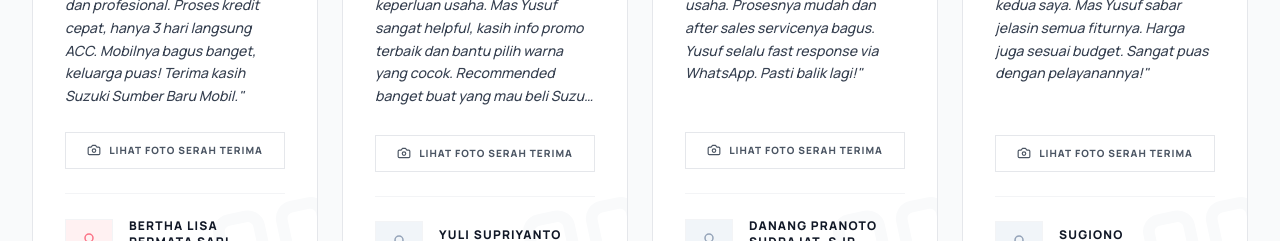
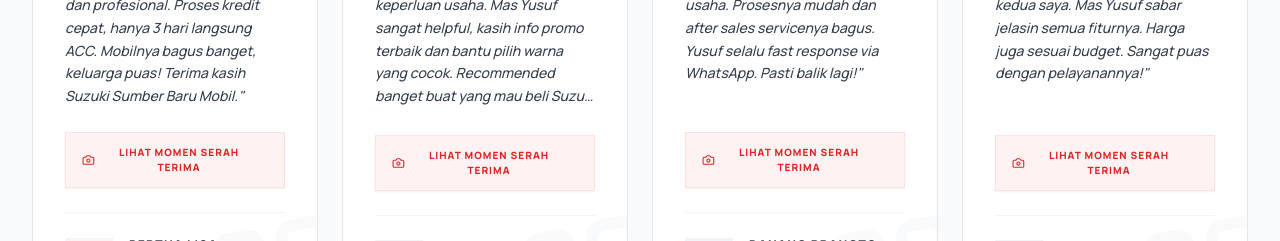
Before and after one commit to yusufbudia-id/yusufsuzuki, a Next.js app: page / in a window 1280 px wide. Shown: the part 4840-5081 px from the top of the page. Built offline with nearby package versions, Linux system fonts and the light colour scheme.

Commit message:
Extract web.zip and add source code

```diff
--- a/components/TestimonialSection.tsx
+++ b/components/TestimonialSection.tsx
@@ -3,7 +3,8 @@
 import { useState, useEffect } from "react";
 import { motion, AnimatePresence } from "framer-motion";
 import Image from "next/image";
-import { Star, Quote, User, Camera, X } from "lucide-react";
+// Tambahan import ArrowRight
+import { Star, Quote, User, Camera, X, ArrowRight } from "lucide-react";
 import { testimonials } from "@/data/testimonials";
 
 export default function TestimonialSection({ cityName }: { cityName?: string }) {
@@ -21,7 +22,6 @@ export default function TestimonialSection({ cityName }: { cityName?: string })
   }, [selectedImage]);
 
   return (
-    // 1. Ubah background section menjadi abu-abu sangat terang agar kartu putih lebih menonjol
     <section className="py-24 bg-gray-50 relative">
       <div className="max-w-7xl mx-auto px-4 sm:px-6 lg:px-8">
 
@@ -52,16 +52,13 @@ export default function TestimonialSection({ cityName }: { cityName?: string })
               whileInView={{ opacity: 1, y: 0 }}
               viewport={{ once: true }}
               transition={{ delay: i * 0.1, duration: 0.5 }}
-              // 2. Tambahkan overflow-hidden dan ubah warna hover menjadi merah dengan shadow yang elegan
               className="bg-white rounded-none p-8 border border-gray-200 hover:border-red-600 hover:shadow-[0_20px_40px_rgba(220,38,38,0.08)] transition-all duration-500 relative flex flex-col group h-full overflow-hidden"
             >
-              {/* 3. WATERMARK RAKSASA DI BACKGROUND KARTU */}
               <Quote
                 size={140}
                 className="absolute -bottom-8 -right-8 text-gray-50 -rotate-12 z-0 group-hover:text-red-50 transition-colors duration-700"
               />
 
-              {/* KONTEN KARTU (Dibungkus dengan z-10 agar berada di atas watermark) */}
               <div className="relative z-10 flex flex-col h-full">
                 <div className="flex mb-6 gap-1">
                   {Array.from({ length: t.rating }).map((_, j) => (
@@ -73,13 +70,18 @@ export default function TestimonialSection({ cityName }: { cityName?: string })
                   "{t.review}"
                 </p>
 
+                {/* --- TOMBOL LIHAT FOTO YANG SUDAH DIROMBAK --- */}
                 {t.deliveryPhoto && (
                   <div className="mb-6">
                     <button
                       onClick={() => setSelectedImage(t.deliveryPhoto as string)}
-                      className="flex items-center justify-center gap-2 w-full text-[10px] uppercase tracking-widest font-black text-gray-600 border border-gray-200 px-4 py-2.5 hover:bg-red-600 hover:border-red-600 hover:text-white transition-colors"
+                      className="group/btn flex items-center justify-between w-full text-[10px] uppercase tracking-widest font-black text-red-600 bg-red-50 border border-red-100 px-4 py-3 hover:bg-red-600 hover:text-white transition-all duration-300 shadow-sm hover:shadow-md"
                     >
-                      <Camera size={14} /> Lihat Foto Serah Terima
+                      <span className="flex items-center gap-2">
+                        <Camera size={14} className="group-hover/btn:scale-110 transition-transform duration-300" />
+                        Lihat Momen Serah Terima
+                      </span>
+                      <ArrowRight size={14} className="opacity-0 -translate-x-4 group-hover/btn:opacity-100 group-hover/btn:translate-x-0 transition-all duration-300" />
                     </button>
                   </div>
                 )}
@@ -115,7 +117,6 @@ export default function TestimonialSection({ cityName }: { cityName?: string })
                 </div>
               </div>
 
-              {/* 4. LABEL MOBIL MENGGUNAKAN MERAH SUZUKI */}
               <span className="absolute top-0 right-0 bg-red-600 text-white text-[9px] font-black px-3 py-1.5 rounded-none uppercase tracking-widest z-20 shadow-sm">
                 {t.car}
               </span>
@@ -125,7 +126,7 @@ export default function TestimonialSection({ cityName }: { cityName?: string })
 
       </div>
 
-      {/* --- MODAL / LIGHTBOX (Tetap sama) --- */}
+      {/* --- MODAL / LIGHTBOX --- */}
       <AnimatePresence>
         {selectedImage && (
           <motion.div
```
